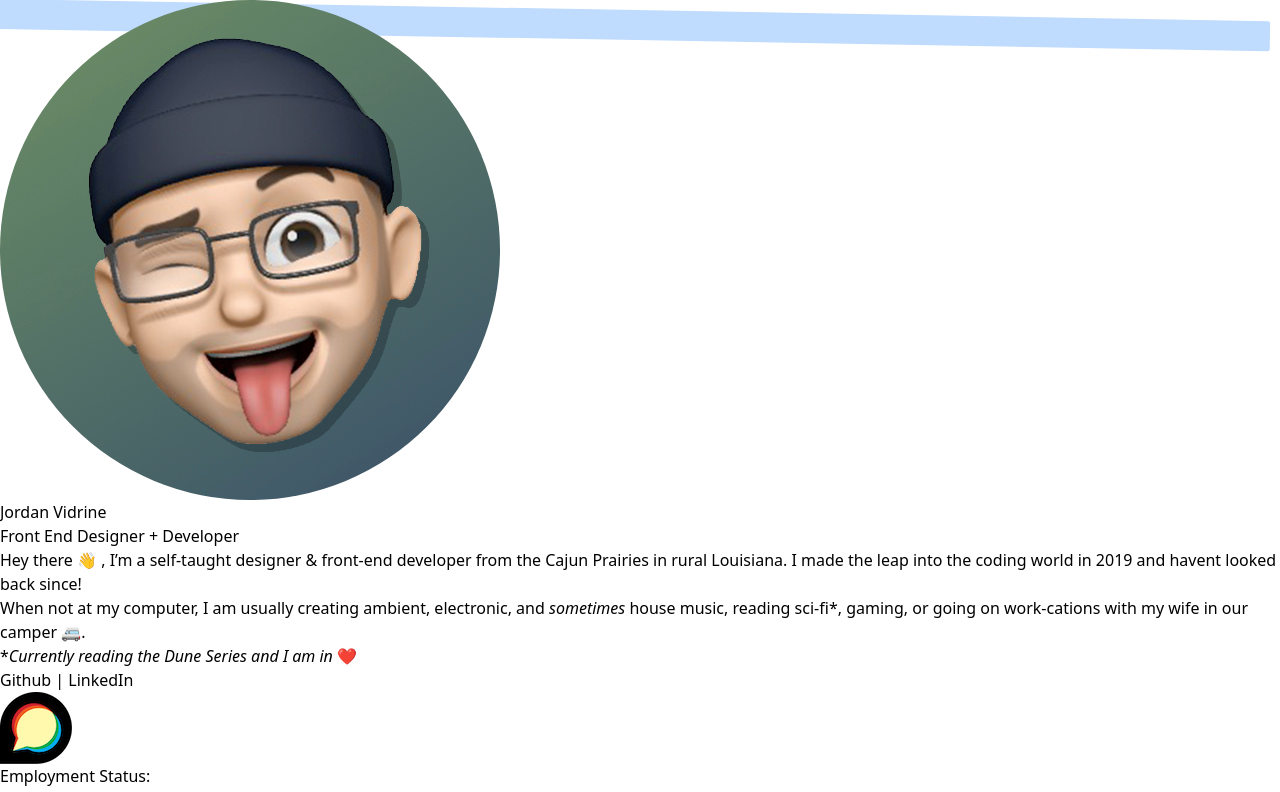
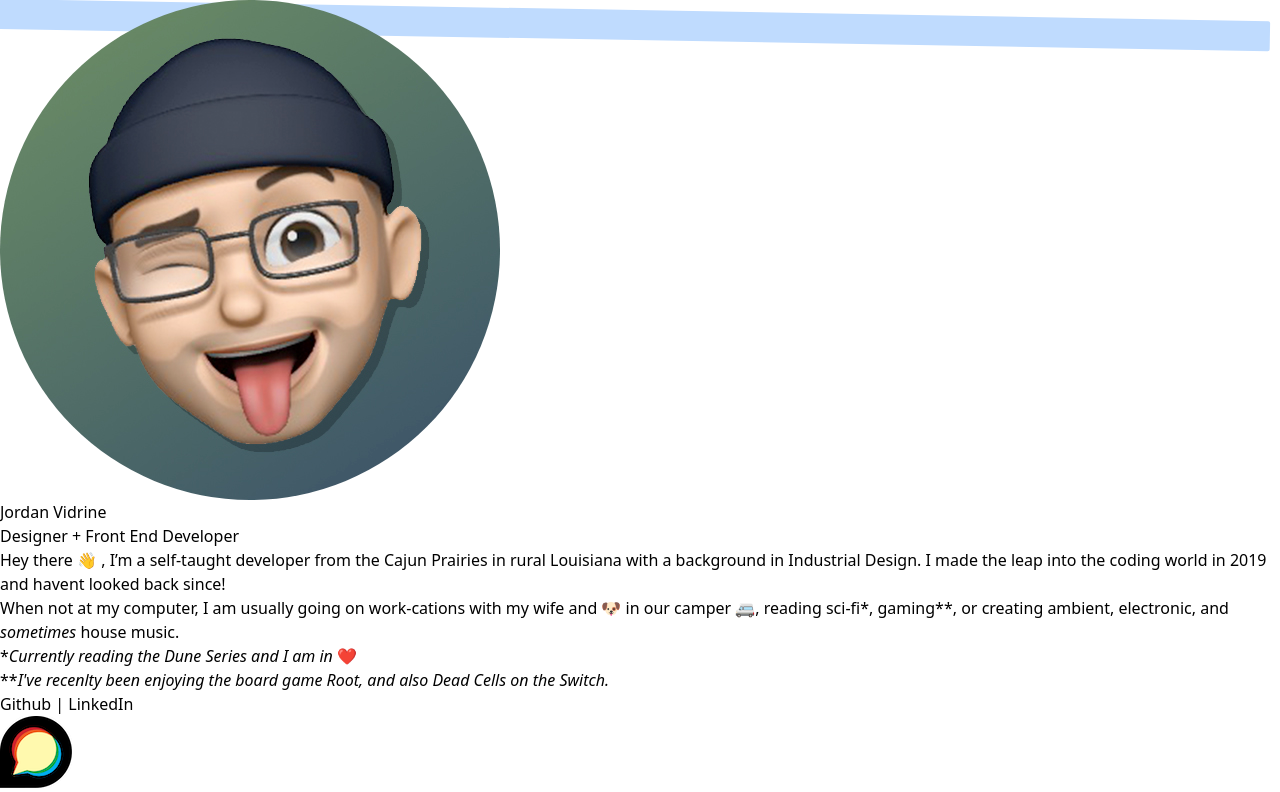
Before and after one commit to jordanvidrine/jordanvidrine-com, an Eleventy site: page index.njk in a window 1280 px wide. Shown: the top 792 px of the page. Built offline with nearby package versions, Linux system fonts and the light colour scheme; Eleventy itself is replaced by a stand-in of ours; files that its build step writes are made by us from their sources.

Commit message:
text edits

```diff
--- a/index.njk
+++ b/index.njk
@@ -9,7 +9,7 @@ pagination:
 <html>
 
 <head>
-  <title>Jordan Vidrine - Front End Developer & Designer </title>
+  <title>Jordan Vidrine - Designer & Front End Developer</title>
   <link rel="stylesheet" href="css/style.css?v={% version %}"/>
 </head>
 
@@ -23,16 +23,17 @@ pagination:
           class="mr-8 profile-pic relative top-8 border-solid border-4 border-yellow-50 h-full w-32 xl:w-32"/>
         <div class="text-white mb-4">
           <h1 class="text-2xl font-bold mb-1 lg:text-4xl">Jordan Vidrine</h1>
-          <span class="text-xl font-light lg:text-lg">Front End Designer + Developer</span>
+          <span class="text-xl font-light lg:text-lg">Designer + Front End Developer</span>
         </div>
       </div>
     </section>
 
     <section class="mx-auto flex flex-row mb-20 items-start mt-20 w-11/12 lg:w-8/12 xl:w-7/12">
       <div class="text-left text-xl mr-12 lg:text-lg lg:text-left lg:w-1/8">
-        <p class="mb-8 lg:mb-4">Hey there 👋 , I’m a self-taught designer & front-end developer from the Cajun Prairies in rural Louisiana. I made the leap into the coding world in 2019 and havent looked back since!</p>
-        <p class="mb-8 lg:mb-4">When not at my computer, I am usually creating <a class="text-blue-500 hover:text-blue-700" href="https://www.skiesspeak.com/"> ambient, electronic, and <i>sometimes</i> house music,</a> reading sci-fi<super>*</super>, gaming, or going on work-cations with my wife in our camper 🚐.</p>
+        <p class="mb-8 lg:mb-4">Hey there 👋 , I’m a self-taught developer from the Cajun Prairies in rural Louisiana with a background in Industrial Design. I made the leap into the coding world in 2019 and havent looked back since!</p>
+        <p class="mb-8 lg:mb-4">When not at my computer, I am usually going on work-cations with my wife and 🐶 in our camper 🚐, reading sci-fi<super>*</super>, gaming<super>**</super>, or creating <a class="text-blue-500 hover:text-blue-700" href="https://www.skiesspeak.com/"> ambient, electronic, and <i>sometimes</i> house music.</a></p>
         <p class="text-sm mb-8 lg:mb-4"><super>*</super><i>Currently reading the Dune Series and I am in </i>❤️</p>
+        <p class="text-sm mb-8 lg:mb-4"><super>**</super><i>I've recenlty been enjoying the board game Root, and also Dead Cells on the Switch.</i></p>
         <a class="text-gray-500 font-semibold hover:text-gray-900" href="https://github.com/jordanvidrine">Github</a> |
         <a class="text-gray-500 font-semibold hover:text-gray-900" href="https://www.linkedin.com/in/jordan-b-vidrine/">LinkedIn</a>
       </div>
@@ -45,7 +46,7 @@ pagination:
             <span class="text-xs text-gray-600">Feb 2020 - Present</span>
           </div>
         </div>
-        <div class="flex flex-col text-left text-sm py-2 px-4 mt-4 bg-gray-900 bg-opacity-10 lg:text-md lg:text-left">
+        <div class="flex flex-col text-left text-sm py-2 px-4 mt-4 bg-gray-900 bg-opacity-10 border-r-4 border-gray-900 border-solid border-opacity-10 lg:text-md lg:text-left">
           <span class="text-sm font-semibold mb-2">Skills:</span>
           <div class="flex flex-row flex-wrap">
             <span class="text-sm mr-2 mb-2 inline-block text-gray-800 bg-gray-900 bg-opacity-10 rounded px-2">Self Starter</span>
```
